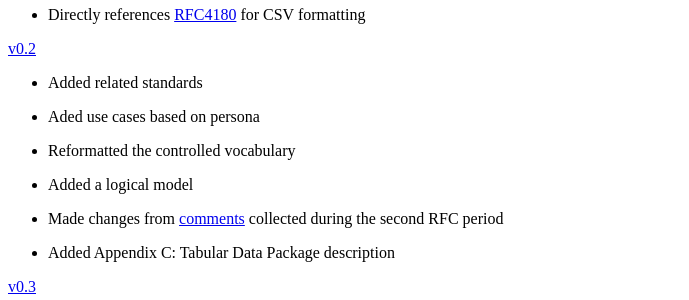
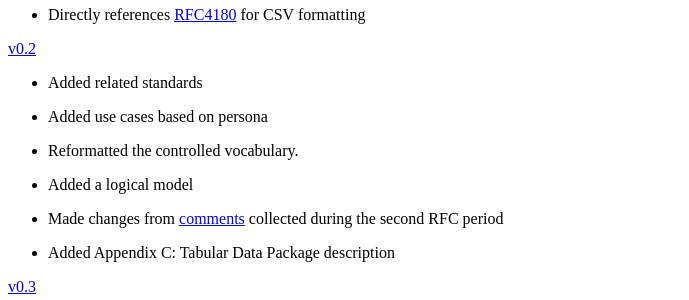
Before and after one commit to openreferral/specification, a Sphinx documentation site: the page built from docs/hsds/changelog.md, in a window 1280 px wide and 900 px high, scrolled down 582 px. Shown: the part 152-452 px from the top of the window, without its empty margins (0-689 px from the left). Built offline with Sphinx 7.4.7 and the Read the Docs theme 2.0.0, drawn with Linux system fonts in a browser that asks for light colours; pages that are not in the unit, such as notebooks, are missing from menus; a script that is not in the unit is left out; comment, search, counter and statistics services are not loaded.

Commit message:
Change Aded to Added

```diff
--- a/docs/hsds/changelog.md
+++ b/docs/hsds/changelog.md
@@ -13,8 +13,8 @@ No changes.
 [v0.2](https://docs.google.com/document/d/1z4jSLCoDIqvkKnazZVH_7qP_5HkcgKhnPJLu1mUZBgA/edit?usp=sharing)
 
 * Added related standards
-* Aded use cases based on persona
-* Reformatted the controlled vocabulary
+* Added use cases based on persona
+* Reformatted the controlled vocabulary.
 * Added a logical model
 * Made changes from [comments](https://docs.google.com/spreadsheets/d/19Sf7DPMooO6edEm8FcIjSv6VeC1Ar55YDBvLTl-S4dE/edit?usp=sharing) collected during the second RFC period
 * Added Appendix C: Tabular  Data Package description
```
